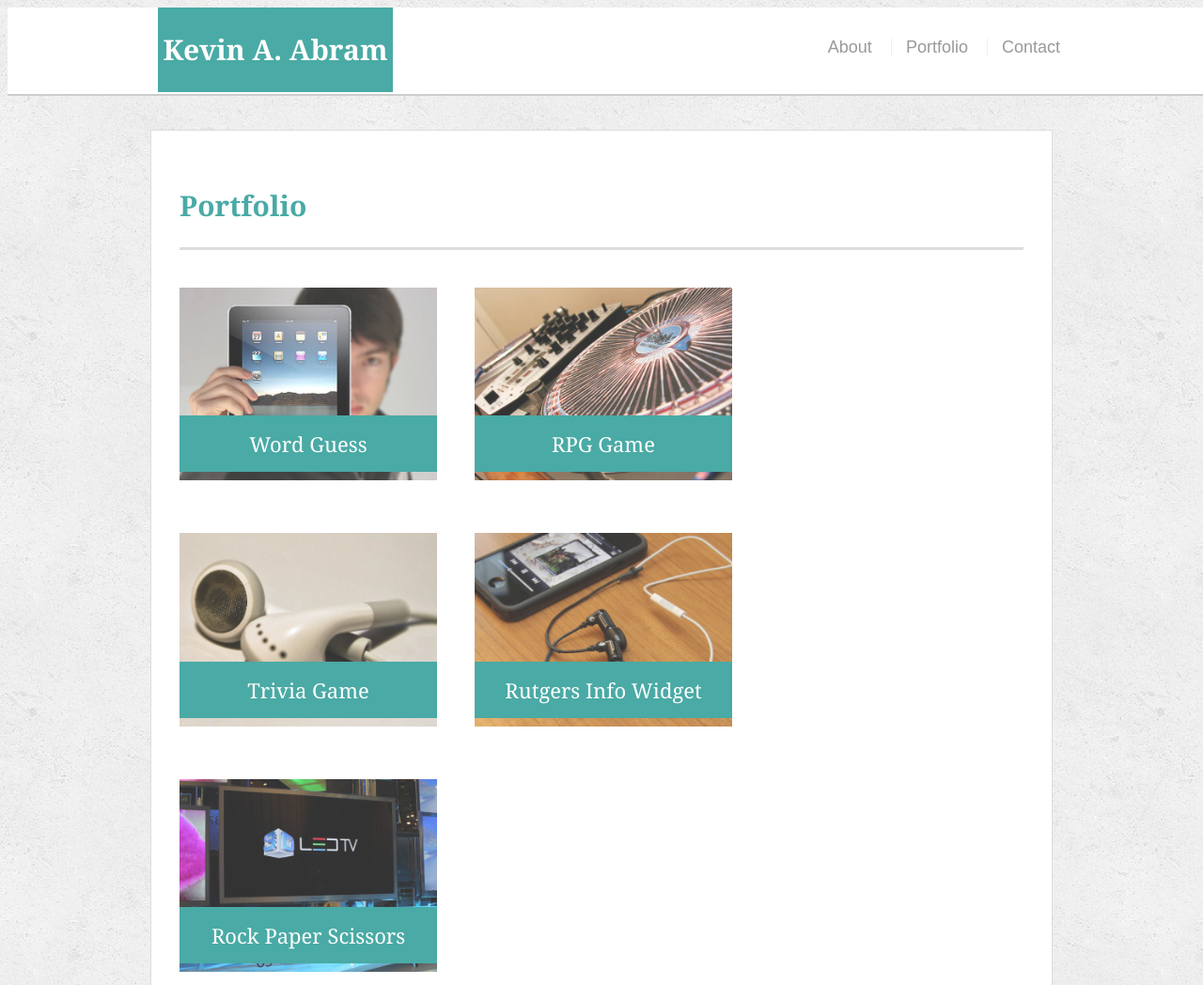
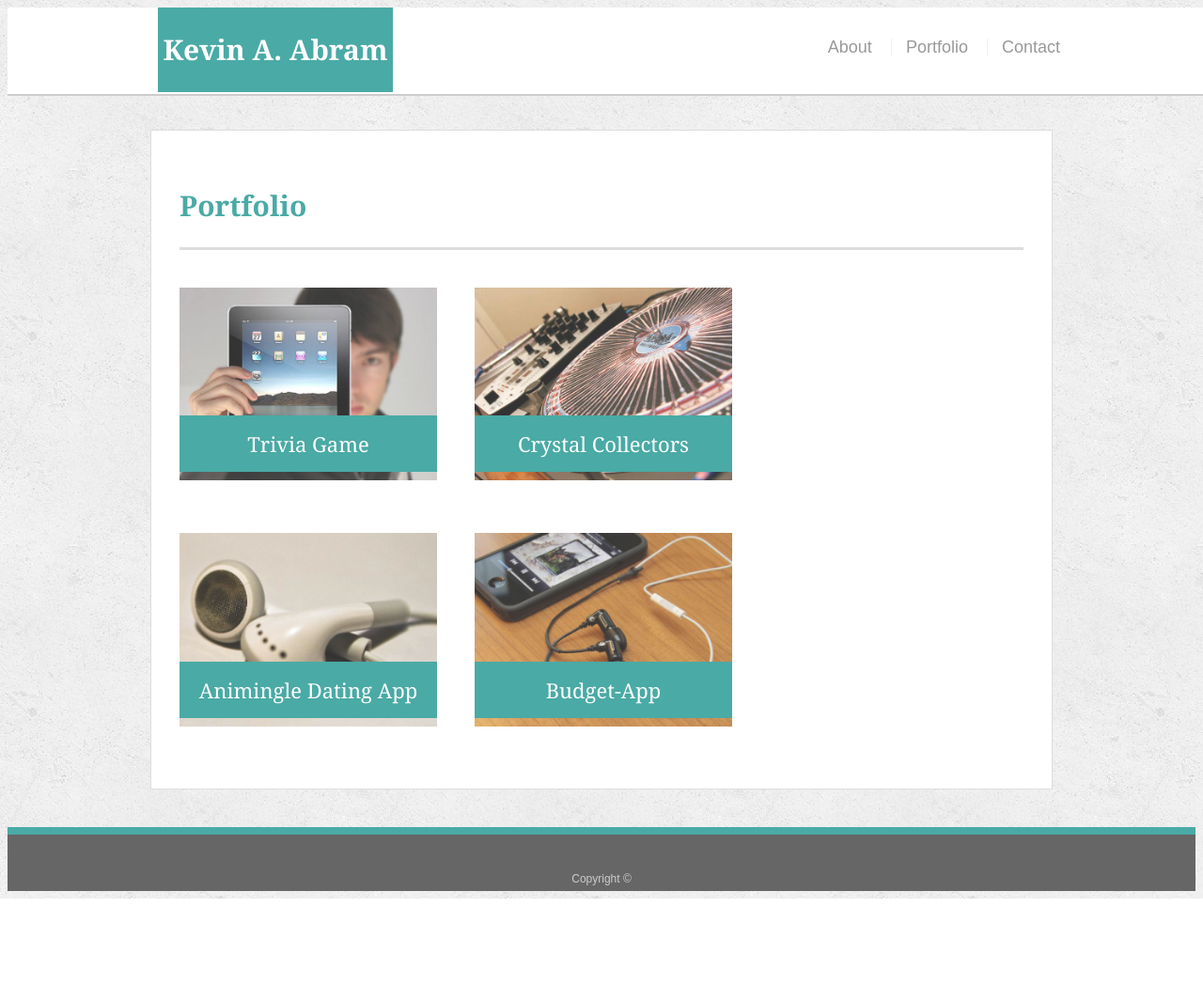
Before and after one commit to htwnkid/Responsive-Portfolio, a plain HTML site: page portfolio.html in a window 1280 px wide. Shown: the top 1048 px of the page at 94% size. After the commit the page ends 956 px from the top, so only its background shows below. Drawn offline with Linux system fonts and the light colour scheme.

Commit message:
Pushed changes from new version of Portfolio on local machine

```diff
--- a/portfolio.html
+++ b/portfolio.html
@@ -25,30 +25,35 @@
       <h1>Portfolio</h1>
 
       <div class="work">
-        <img src="images/technics-q-c-640-480-1.jpg" alt="Word Guess">
 
-        <h3>Word Guess</h3>
-      </div>
-      <div class="work">
-        <img src="images/technics-q-c-640-480-2.jpg" alt="RPG Game">
-
-        <h3>RPG Game</h3>
-      </div>
-      <div class="work">
-        <img src="images/technics-q-c-640-480-5.jpg" alt="Trivia Game">
+        <a href="https://htwnkid.github.io/TriviaGame/"><img src="images/technics-q-c-640-480-1.jpg"
+            alt="Trivia Game"></a>
 
         <h3>Trivia Game</h3>
       </div>
+
       <div class="work">
-        <img src="images/technics-q-c-640-480-7.jpg" alt="Rutgers Info Widget">
+        <a href="https://htwnkid.github.io/unit-4-game/"><img src="images/technics-q-c-640-480-2.jpg"
+            alt="Crystal Collectors Game"></a>
 
-        <h3>Rutgers Info Widget</h3>
+        <h3>Crystal Collectors</h3>
       </div>
+
       <div class="work">
-        <img src="images/technics-q-c-640-480-9.jpg" alt="Rock Paper Scissors">
+        <a href="https://github.com/zscott92/Animingle/"><img src="images/technics-q-c-640-480-5.jpg"
+            alt="Animingle"></a>
 
-        <h3>Rock Paper Scissors</h3>
+        <h3>Animingle Dating App</h3>
       </div>
+
+      <div class="work">
+        <a href="https://github.com/lrminer/Budget-App/"><img src="images/technics-q-c-640-480-7.jpg"
+            alt="Budget-App"></a>
+
+        <h3>Budget-App</h3>
+      </div>
+
+
 
     </section>
 
```
Also changed, not shown: contact.html (+5 -1 lines), index.html (+12 -20 lines).
